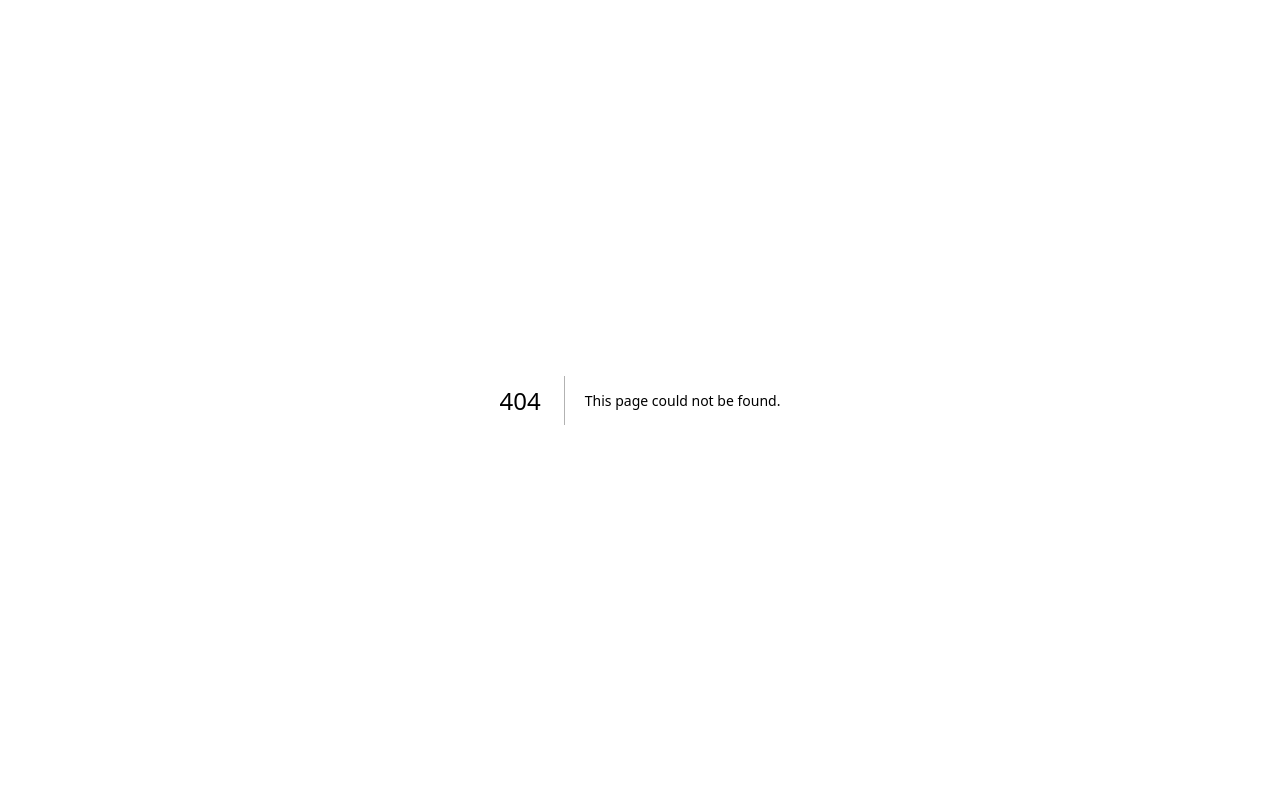
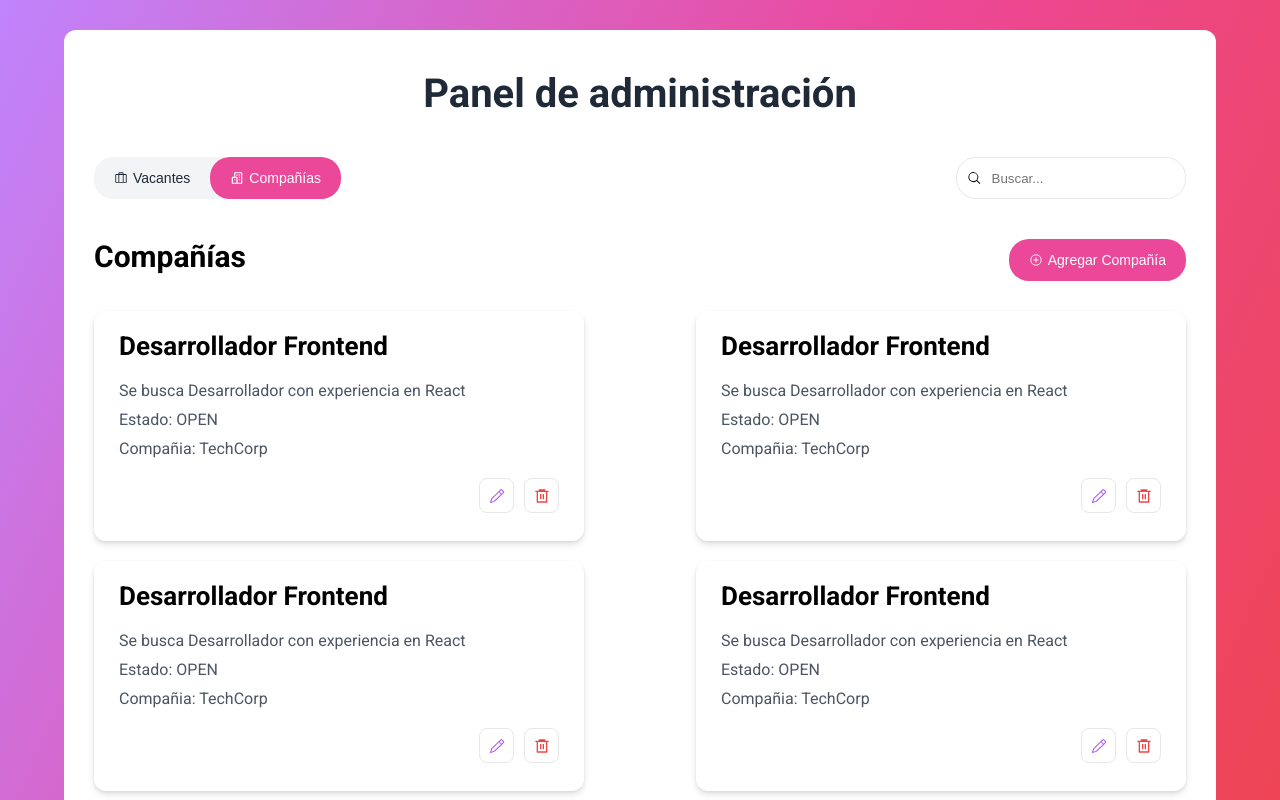
Before and after one commit to pruiz5514/jobs-system, a Next.js app: page /companias in a window 1280 px wide. Before the commit this address had no page. Shown: the top 800 px of the page. Built offline with nearby package versions, Linux system fonts and the light colour scheme.

Commit message:
props are added

```diff
--- /dev/null
+++ b/src/app/companias/page.tsx
@@ -0,0 +1,11 @@
+import PageTemplate from "../components/template/PageTemplate/PageTemplate";
+
+export default function Home() {
+    return (
+      <PageTemplate
+        title='Panel de administración'
+        subtitle="Compañías"
+        type="Compañía"
+      />
+    );
+  }
--- a/src/app/components/atoms/Button/Button.scss
+++ b/src/app/components/atoms/Button/Button.scss
@@ -13,6 +13,7 @@
     gap: 5px;
     font-size: 14px;
     background-color: $bg-gris-claro-inact;
+    color: $texto-negro;
 }
 
 .button-vacante{
@@ -24,6 +25,15 @@
     background-color: $boton-morado-hover;
 }
 
+.button-comp{
+    background-color: $boton-rosa;
+    color: $texto-blanco;
+}
+
+.button-comp:hover{
+    background-color: $boton-rosa-hover;
+}
+
 .button-pagination{
     padding: 0 10px;
     border-radius: 15px;
--- a/src/app/components/molecules/OptionsButtons/OptionsButtons.scss
+++ b/src/app/components/molecules/OptionsButtons/OptionsButtons.scss
@@ -5,4 +5,8 @@
     max-width: 250px;
     background-color: $bg-gris-claro-inact;
     border-radius: $border-radius-button;
+
+    .link{
+        text-decoration: none;
+    }
 }
--- a/src/app/components/molecules/OptionsButtons/OptionsButtons.tsx
+++ b/src/app/components/molecules/OptionsButtons/OptionsButtons.tsx
@@ -1,20 +1,21 @@
 'use client';
 
+import Link from 'next/link';
 import Button from '../../atoms/Button/Button';
 import './OptionsButtons.scss';
 import { BiBuildings } from 'react-icons/bi';
 import { PiSuitcase } from 'react-icons/pi';
 
 interface OptionsButtonsProps {
-    children?: React.ReactNode;
+    type: string
 
 }
 
-const OptionsButtons:React.FC<OptionsButtonsProps>= () => {
+const OptionsButtons:React.FC<OptionsButtonsProps>= ({type}) => {
   return (
     <div className="options_buttons-container">
-      <Button className='button-vacante' > <PiSuitcase /> Vacantes</Button>
-      <Button > <BiBuildings /> Compañías</Button>
+      <Link href='/' className='link' style={{textDecoration:'none'}}> <Button className={type === 'Vacante' ? 'button-vacante' : ''} > <PiSuitcase /> Vacantes</Button></Link>
+      <Link href='/companias' className='link'> <Button  className={type === 'Compañía' ? 'button-comp' : ''}> <BiBuildings /> Compañías</Button> </Link>
     </div>
   )
 }
--- a/src/app/components/organisms/Header/Header.tsx
+++ b/src/app/components/organisms/Header/Header.tsx
@@ -3,12 +3,19 @@ import NavBar from '../../organisms/NavBar/NavBar'
 import H1 from '../../atoms/H1/H1'
 import ViewSection from '../ViewSection/ViewSection'
 
-export const Header = () => {
+interface HeaderProps{
+  title: string;
+  subtitle: string;
+  type: string
+}
+
+
+export const Header: React.FC<HeaderProps> = ({title, subtitle, type}) => {
   return (
     <header className='header'>
-        <H1>Panel de Administración</H1>
-        <NavBar/>
-        <ViewSection/>
+        <H1>{title}</H1>
+        <NavBar type={type}/>
+        <ViewSection subtitle={subtitle} type={type}/>
     </header>
   )
 }
--- a/src/app/components/organisms/NavBar/NavBar.tsx
+++ b/src/app/components/organisms/NavBar/NavBar.tsx
@@ -3,14 +3,14 @@ import './NavBar.scss'
 import OptionsButtons from '../../molecules/OptionsButtons/OptionsButtons'
 import SearchInput from '../../molecules/SearchInput/SearchInput'
 
-// interface NavBarProps {
-//   children: React.ReactNode;
-// }
+interface NavBarProps {
+  type: string
+}
 
-const NavBar = () => {
+const NavBar:React.FC<NavBarProps> = ({type}) => {
   return (
     <nav className='nav'>
-      <OptionsButtons/>
+      <OptionsButtons type={type}/>
       <SearchInput/>
     </nav>
   )
--- a/src/app/components/organisms/ViewSection/ViewSection.tsx
+++ b/src/app/components/organisms/ViewSection/ViewSection.tsx
@@ -3,11 +3,17 @@ import H2 from '../../atoms/H2/H2'
 import Button from '../../atoms/Button/Button'
 import { IoAddCircleOutline } from 'react-icons/io5'
 
-const ViewSection = () => {
+interface ViewSectionProps{
+  subtitle: string;
+  type: string
+}
+
+
+const ViewSection: React.FC<ViewSectionProps> = ({subtitle, type}) => {
   return (
     <div className='view_section-container'>
-        <H2>Vacantes</H2>
-        <Button className={'button-vacante'}> <IoAddCircleOutline /> Agregar Vacante</Button>
+        <H2>{subtitle}</H2>
+        <Button className={`${type==="Vacante"? "button-vacante" : "button-comp"}`}> <IoAddCircleOutline /> Agregar {type}</Button>
     </div>
   )
 }
--- a/src/app/components/template/PageTemplate/PageTemplate.tsx
+++ b/src/app/components/template/PageTemplate/PageTemplate.tsx
@@ -7,14 +7,16 @@ import Card from '../../organisms/Card/Card'
 import PaginationContainer from '../../molecules/PaginationContainer/PaginationContainer'
 
 interface PageTemplateProps{
-    h1?: string
+  title: string;
+  subtitle: string;
+  type: string
 }
 
-const PageTemplate: React.FC<PageTemplateProps> = () => {
+const PageTemplate: React.FC<PageTemplateProps> = ({title, subtitle, type}) => {
   return (
     <main className='main'>
         <PanelContainer>
-            <Header/>
+            <Header title={title} subtitle={subtitle} type={type}/>
             <CardsContainer>
                 <Card/>
                 <Card/>
--- a/src/app/page.tsx
+++ b/src/app/page.tsx
@@ -3,7 +3,9 @@ import './globals.scss'
 export default function Home() {
   return (
     <PageTemplate
-      h1='Panel de administración'
+      title ='Panel de administración'
+      subtitle='Vacantes'
+      type='Vacante'
     />
   );
 }
```
